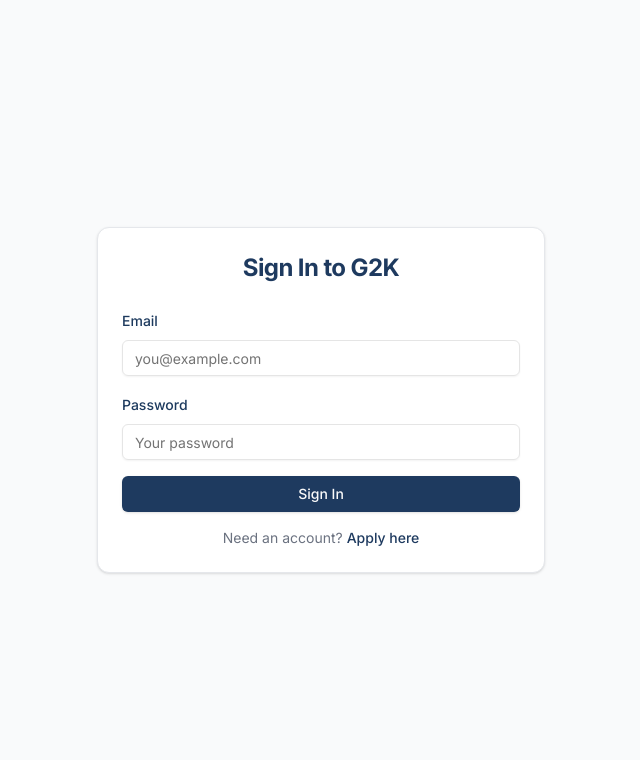
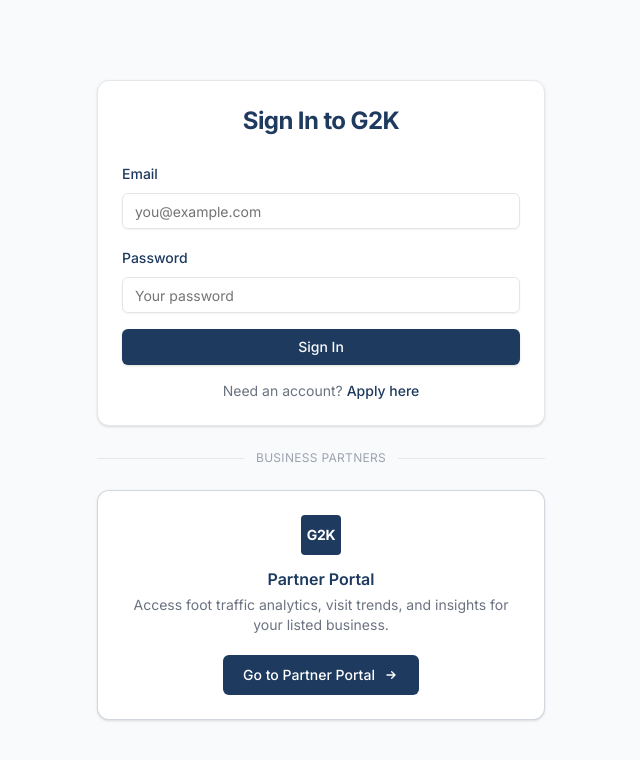
Before and after one commit to swv-dev/g2kyourcity.com, a Next.js app: page /login in a window 1280 px wide. Shown: the top 760 px of the page, without its empty margins (319-959 px from the left). Built offline with nearby package versions, Linux system fonts and the light colour scheme.

Commit message:
Add Partner Portal card to login page
Links to partners.g2kyourcity.com with business analytics description,
separated from the regular sign-in form by a "Business Partners" divider.

Co-Authored-By: Claude Opus 4.6 <noreply@anthropic.com>

```diff
--- a/src/app/login/LoginForm.tsx
+++ b/src/app/login/LoginForm.tsx
@@ -26,7 +26,7 @@ export default function LoginForm() {
   }
 
   return (
-    <div className="min-h-screen flex items-center justify-center bg-gray-50 px-4">
+    <div className="min-h-screen flex flex-col items-center justify-center bg-gray-50 px-4 gap-6 py-12">
       <Card className="w-full max-w-md">
         <CardHeader className="text-center">
           <CardTitle className="text-2xl font-bold text-navy">
@@ -76,6 +76,36 @@ export default function LoginForm() {
           </p>
         </CardContent>
       </Card>
+
+      {/* Partner Portal */}
+      <div className="w-full max-w-md flex items-center gap-3">
+        <div className="h-px flex-1 bg-gray-200" />
+        <span className="text-xs text-gray-400 uppercase tracking-wide">Business Partners</span>
+        <div className="h-px flex-1 bg-gray-200" />
+      </div>
+
+      <Card className="w-full max-w-md border-navy/20">
+        <CardContent className="pt-6 flex flex-col items-center text-center gap-3">
+          <div className="flex items-center justify-center font-bold text-sm rounded bg-navy text-white w-10 h-10 tracking-tight">
+            G2K
+          </div>
+          <div>
+            <h2 className="font-semibold text-navy">Partner Portal</h2>
+            <p className="text-sm text-gray-500 mt-1">
+              Access foot traffic analytics, visit trends, and insights for your listed business.
+            </p>
+          </div>
+          <a
+            href="https://partners.g2kyourcity.com"
+            className="inline-flex items-center gap-2 mt-2 px-5 py-2.5 rounded-md bg-navy text-white text-sm font-medium hover:bg-navy-dark transition-colors"
+          >
+            Go to Partner Portal
+            <svg width="16" height="16" fill="none" viewBox="0 0 24 24" stroke="currentColor" strokeWidth={2}>
+              <path strokeLinecap="round" strokeLinejoin="round" d="M13 7l5 5m0 0l-5 5m5-5H6" />
+            </svg>
+          </a>
+        </CardContent>
+      </Card>
     </div>
   )
 }
```
